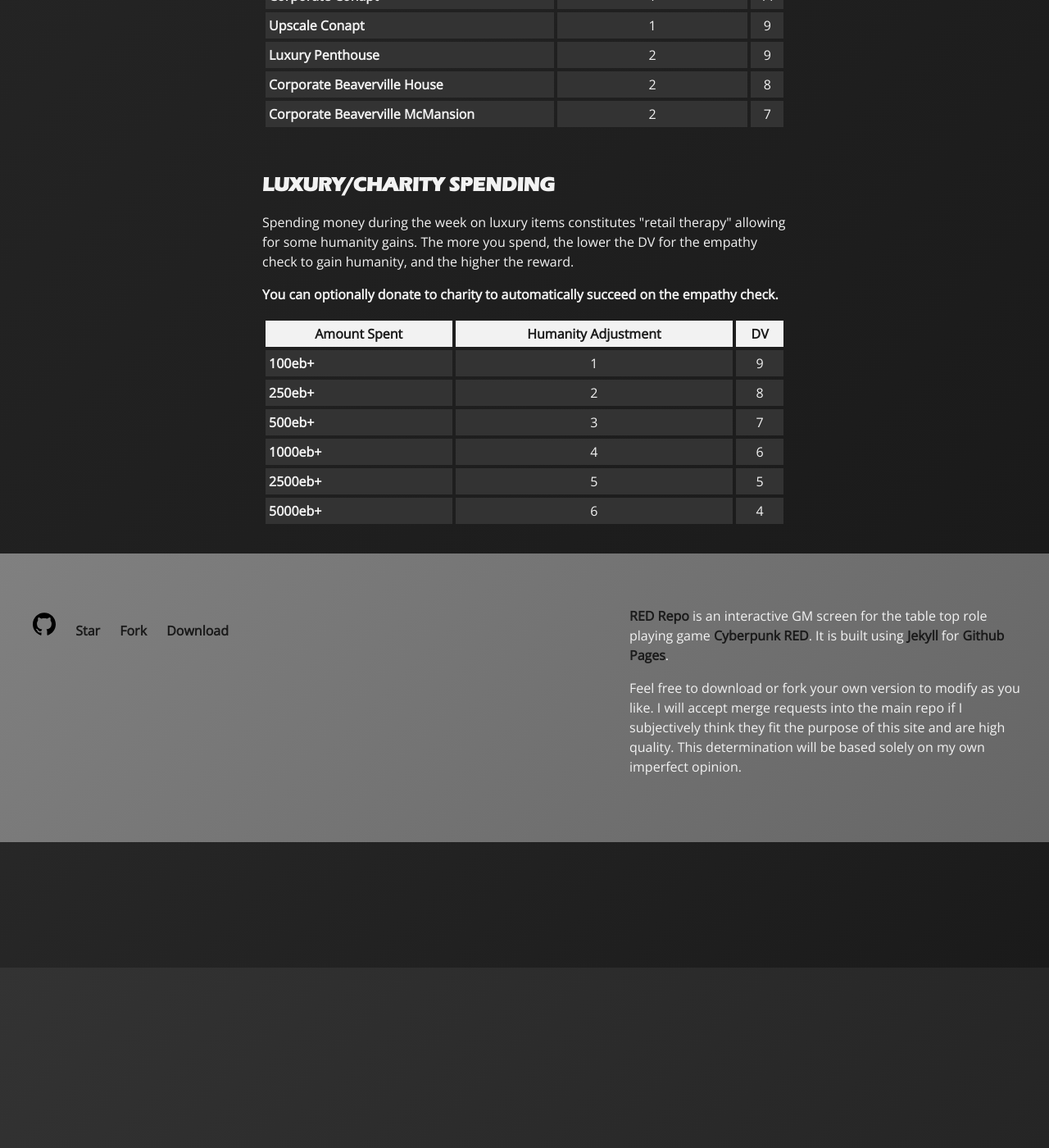
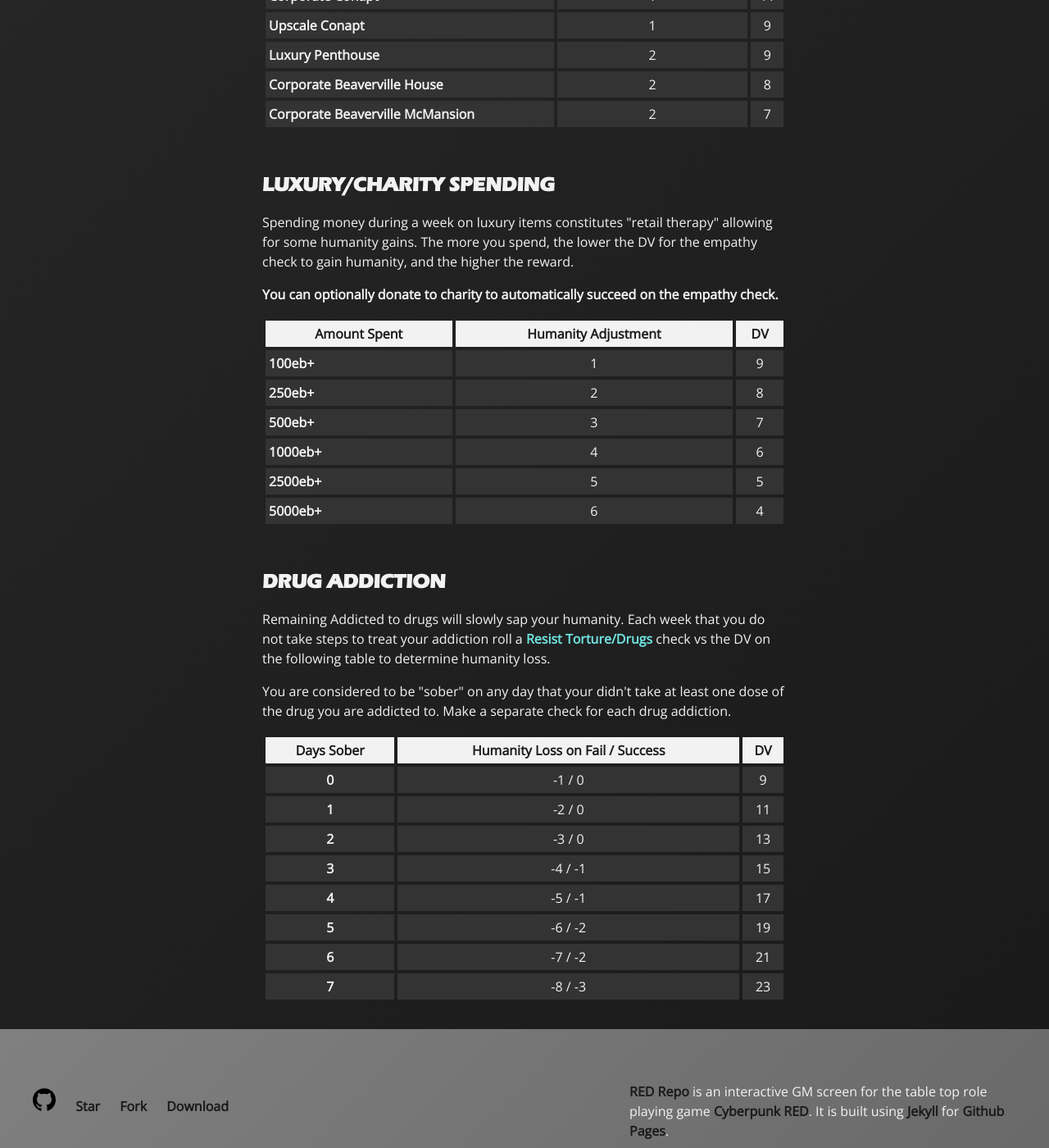
Before and after one commit to jdip/RED-Repo, a Jekyll site: the page built from docs/lifestyle.html, in a window 1280 px wide and 1400 px high, scrolled down 3020 px. Shown: the whole window at 82% size. Built offline with Jekyll 4.4.1, drawn with Linux system fonts in a browser that asks for light colours; some web fonts are replaced.

Commit message:
Update lifestyle.html

```diff
--- a/docs/lifestyle.html
+++ b/docs/lifestyle.html
@@ -308,3 +308,58 @@ roll this Wilderness Survival Check for you.
     </tr>
     </tbody>
 </table>
+<br><br>
+<h3>Drug Addiction</h3>
+<p>Remaining Addicted to drugs will slowly sap your humanity. Each week that you do not take steps to treat your addiction roll a <a href="{{ '/skills/resist-torture-drugs' | relative_url }}">Resist Torture/Drugs</a> check vs the DV on the following table to determine humanity loss.</p>
+<p>You are considered to be "sober" on any day that your didn't take at least one dose of the drug you are addicted to. Make a separate check for each drug addiction.</p>
+<table class="rowshades" width="100%">
+    <thead>
+    <tr>
+        <th>Days Sober</th>
+        <th>Humanity Loss on Fail / Success</th>
+        <th>DV</th>
+    </tr>
+    </thead>
+    <tbody>
+    <tr>
+        <td class="center middle"><strong>0</strong></td>
+        <td class="center middle">-1 / 0</td>
+        <td class="center middle">9</td>
+    </tr>
+    <tr>
+        <td class="center middle"><strong>1</strong></td>
+        <td class="center middle">-2 / 0</td>
+        <td class="center middle">11</td>
+    </tr>
+    <tr>
+        <td class="center middle"><strong>2</strong></td>
+        <td class="center middle">-3 / 0</td>
+        <td class="center middle">13</td>
+    </tr>
+    <tr>
+        <td class="center middle"><strong>3</strong></td>
+        <td class="center middle">-4 / -1</td>
+        <td class="center middle">15</td>
+    </tr>
+    <tr>
+        <td class="center middle"><strong>4</strong></td>
+        <td class="center middle">-5 / -1</td>
+        <td class="center middle">17</td>
+    </tr>
+    <tr>
+        <td class="center middle"><strong>5</strong></td>
+        <td class="center middle">-6 / -2</td>
+        <td class="center middle">19</td>
+    </tr>
+    <tr>
+        <td class="center middle"><strong>6</strong></td>
+        <td class="center middle">-7 / -2</td>
+        <td class="center middle">21</td>
+    </tr>
+    <tr>
+        <td class="center middle"><strong>7</strong></td>
+        <td class="center middle">-8 / -3</td>
+        <td class="center middle">23</td>
+    </tr>
+    </tbody>
+</table>
```
Also changed, not shown: other parts of docs/lifestyle.html (+1 -1 lines).
